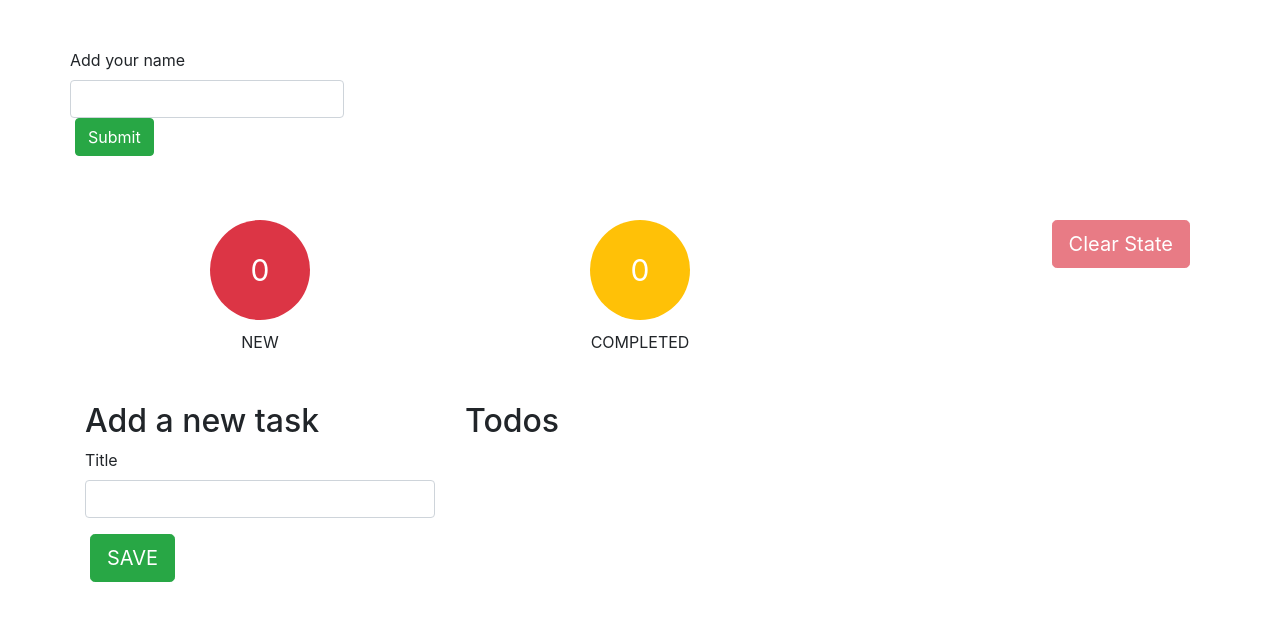
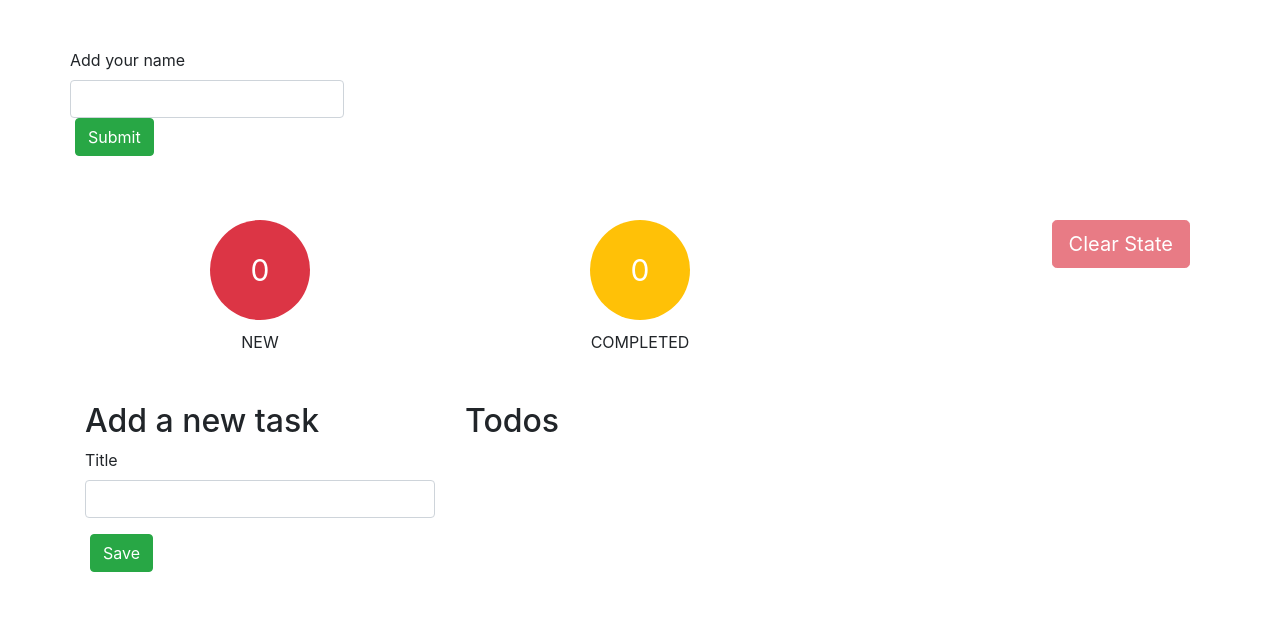
Before and after one commit to ahdeshmukh/react-redux-tutorial, a React (Create React App) app: page / in a window 1280 px wide. Shown: the top 620 px of the page. Built offline with nearby package versions, Linux system fonts and the light colour scheme.

Commit message:
making the Save article button regular size

```diff
--- a/src/components/task/AddTaskForm.js
+++ b/src/components/task/AddTaskForm.js
@@ -41,7 +41,7 @@ class AddTaskConnectedForm extends Component {
                     <label htmlFor="title">Title</label>
                     <input type="text" className="form-control" id="title" value={title} onChange={this.handleChange} />
                 </div>
-                <Button btnClass="btn-success btn-lg" btnTxt="SAVE" onClick={this.handleSubmit} />
+                <Button btnClass="btn-success" btnTxt="Save" onClick={this.handleSubmit} />
             </form>
         );
     }
```
